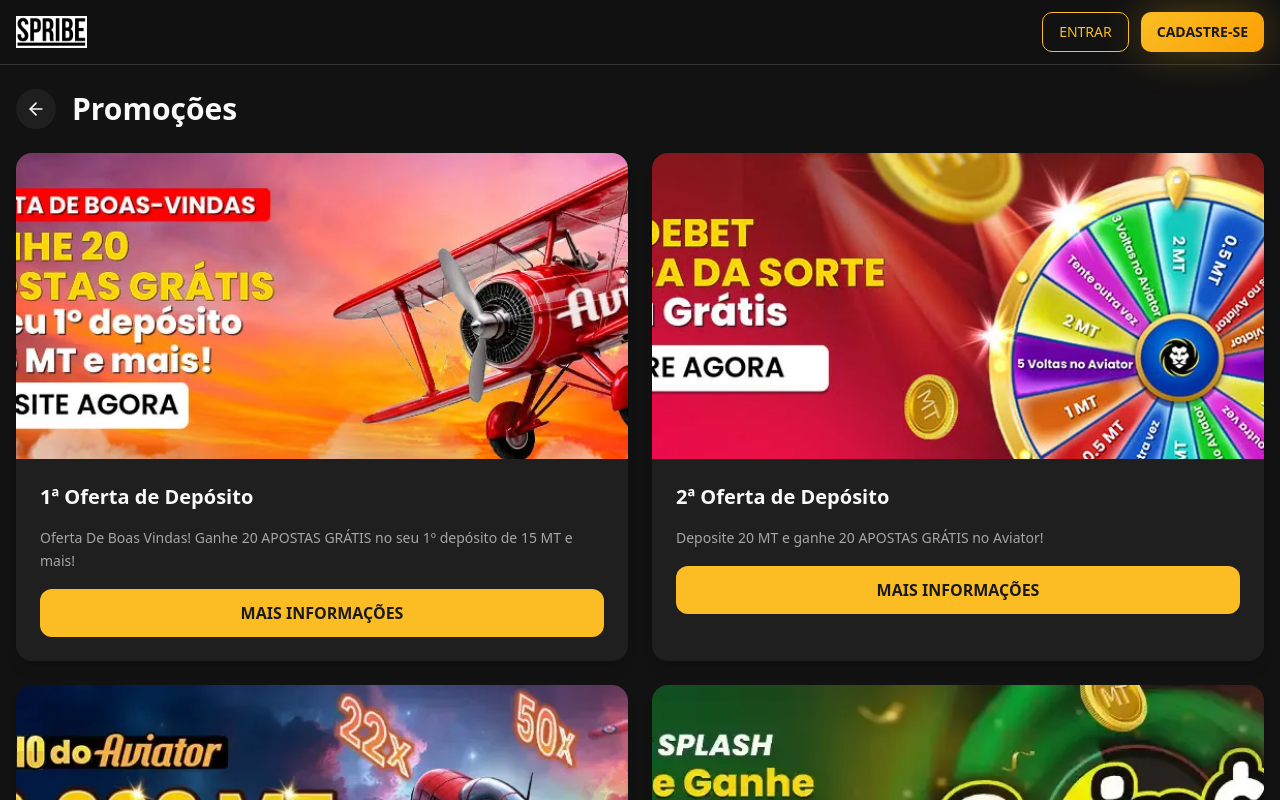
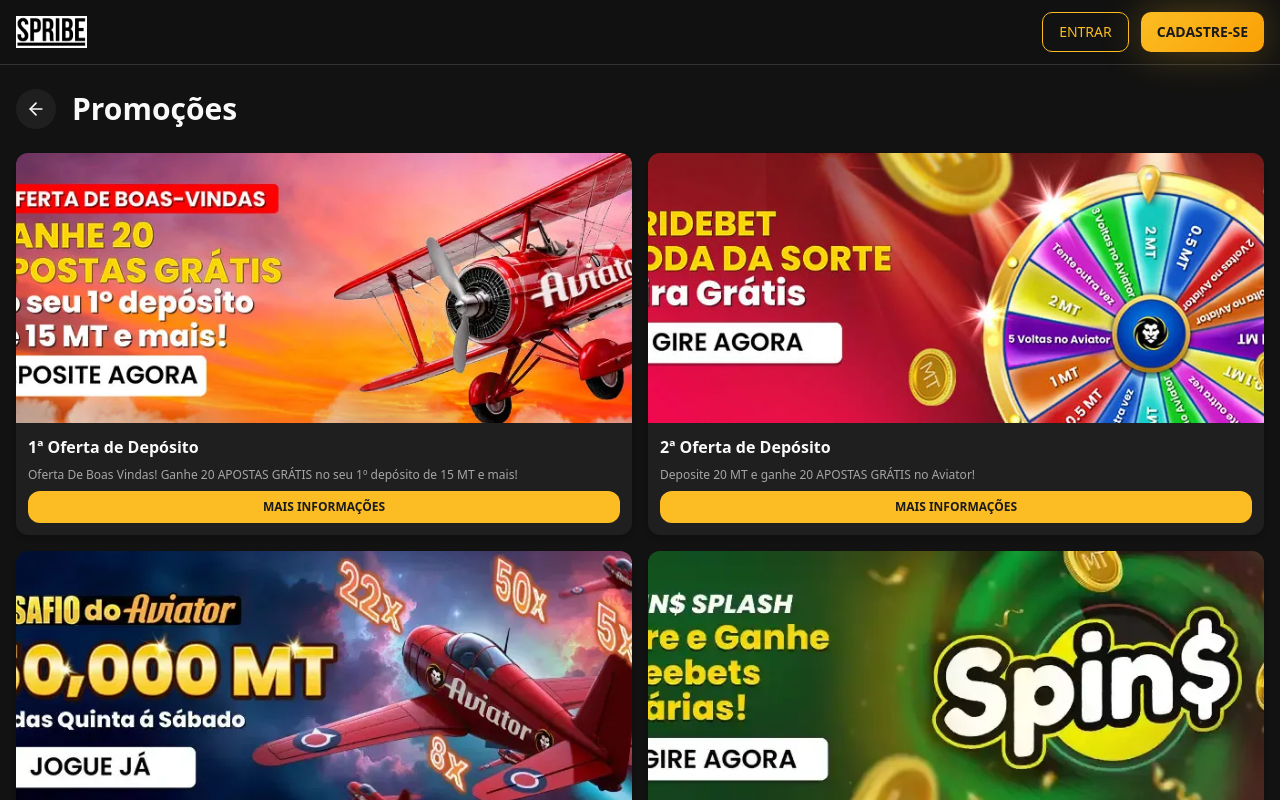
Before and after one commit to Jis87-63/engage-link-builder-97483, a React (Vite) app: page /promocoes in a window 1280 px wide. Shown: the top 800 px of the page. Built offline with nearby package versions, Linux system fonts and the light colour scheme; the HTML template or start-up script is replaced by a standard one.

Commit message:
Refactor promotions page

```diff
--- a/src/pages/Promotions.tsx
+++ b/src/pages/Promotions.tsx
@@ -53,25 +53,25 @@ const Promotions = () => {
           <h1 className="text-3xl font-bold text-foreground">Promoções</h1>
         </div>
 
-        <div className="grid grid-cols-1 md:grid-cols-2 gap-6">
+        <div className="grid grid-cols-1 md:grid-cols-2 gap-4">
           {promotions.map((promo) => (
             <div
               key={promo.id}
-              className="bg-card rounded-2xl overflow-hidden shadow-lg hover:shadow-xl transition-shadow"
+              className="bg-card rounded-xl overflow-hidden shadow-md hover:shadow-lg transition-shadow"
             >
-              <div className="relative aspect-[2/1] overflow-hidden">
+              <div className="relative aspect-[16/7] overflow-hidden">
                 <img
                   src={promo.image}
                   alt={promo.title}
                   className="w-full h-full object-cover"
                 />
               </div>
-              <div className="p-6 space-y-4">
-                <h2 className="text-xl font-bold text-foreground">{promo.title}</h2>
-                <p className="text-muted-foreground text-sm leading-relaxed">
+              <div className="p-3 space-y-2">
+                <h2 className="text-base font-bold text-foreground">{promo.title}</h2>
+                <p className="text-muted-foreground text-xs leading-snug">
                   {promo.description}
                 </p>
-                <button className="w-full bg-primary text-primary-foreground font-bold py-3 rounded-lg hover:opacity-90 transition-opacity">
+                <button className="w-full bg-primary text-primary-foreground font-semibold text-xs py-2 rounded-lg hover:opacity-90 transition-opacity">
                   MAIS INFORMAÇÕES
                 </button>
               </div>
```
